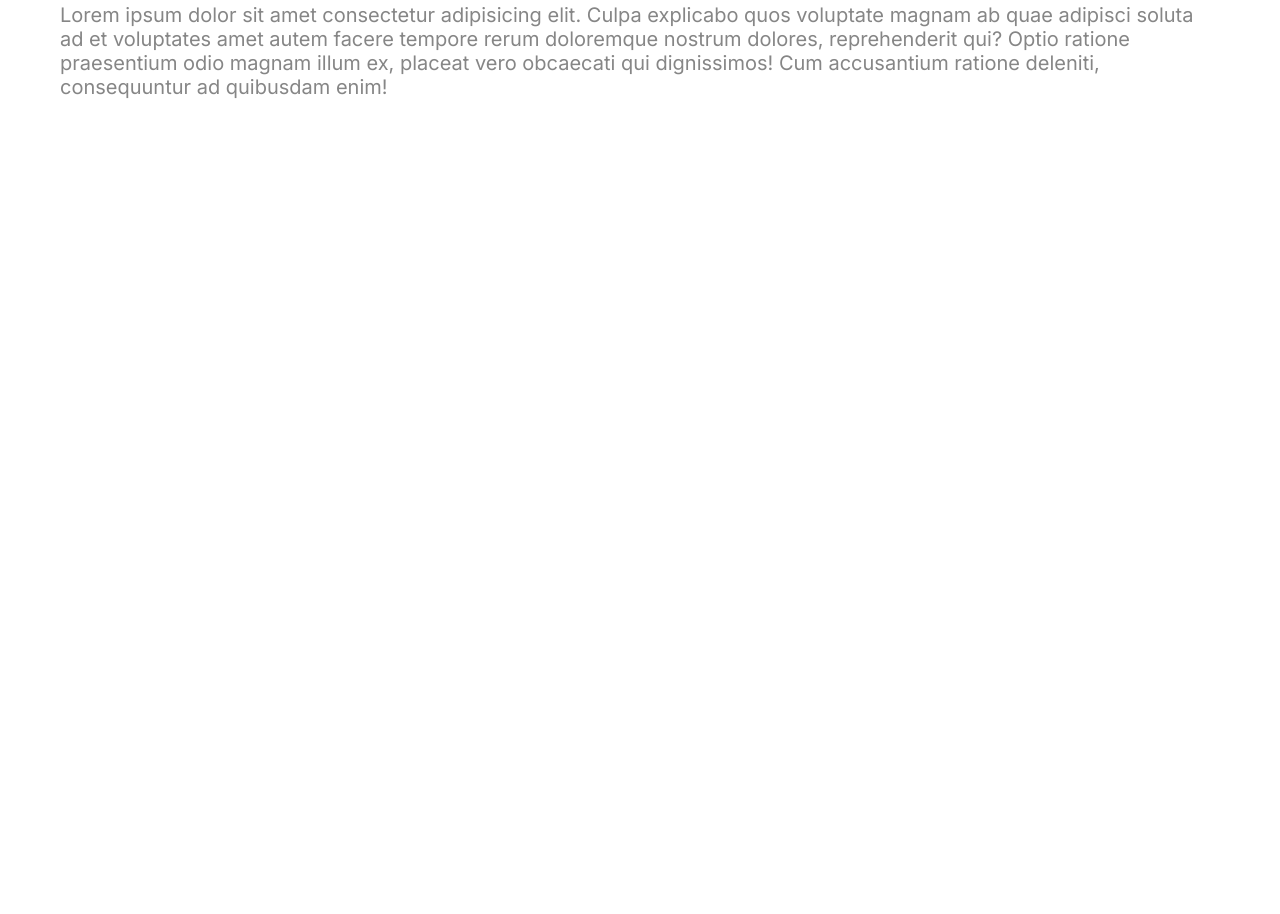
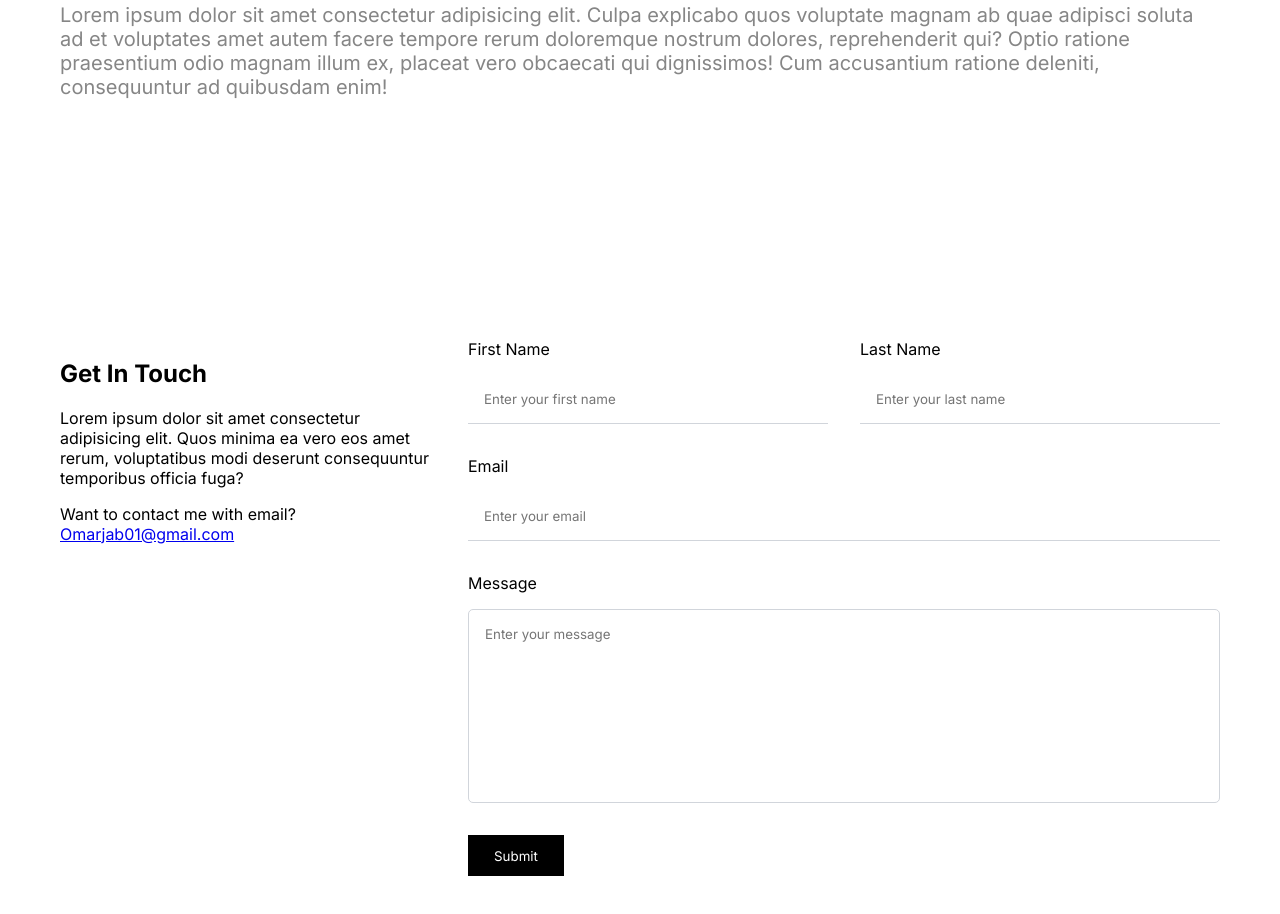
Before and after one commit to omarjab01/PortfolioBaseJS, a plain HTML site: page index.html in a window 1280 px wide. Shown: the part 2298-3212 px from the top of the page. Before the commit the page ends 2637 px from the top, so only its background shows below. Drawn offline with Linux system fonts and the light colour scheme.

Commit message:
Secondo commit

```diff
--- a/index.html
+++ b/index.html
@@ -11,6 +11,7 @@
     <link rel="stylesheet" href="styles/navbar/navbar.css">
     <link rel="stylesheet" href="styles/heroText/hero.css">
     <link rel="stylesheet" href="styles/projectCard/projectCard.css">
+    <link rel="stylesheet" href="styles/form/form.css">
 
 
 
@@ -28,6 +29,11 @@
                 <li>Blog</li>
                 <li>About</li>
             </ul>
+            <div class="hamburger">
+                <span></span>
+                <span></span>
+                <span></span>
+            </div>
         </nav>
 
         <div id="hero-section">
@@ -67,6 +73,36 @@
 
         </div>
 
+
+        <div id="form">
+            <div id="form-left">
+                <h2>Get In Touch</h2>
+                <p>Lorem ipsum dolor sit amet consectetur adipisicing elit. Quos minima ea vero eos amet rerum, voluptatibus modi deserunt consequuntur temporibus officia fuga?</p>
+                <p>Want to contact me with email? <a href="mailto:omarjab01@gmail.com">Omarjab01@gmail.com</a></p>
+            </div>
+            <form action="" id="form-right">
+                <div class="name-surname">
+                    <div class="name">
+                        <label for = "nome">First Name</label>
+                        <input type="text" placeholder="Enter your first name" name="nome">
+                    </div>
+                    <div class="cognome">
+                        <label for = "cognome">Last Name</label>
+                        <input type="text" placeholder="Enter your last name" name="cognome">
+                    </div>
+                </div>
+                <div class="email">
+                    <label for = "email">Email</label>
+                    <input type="text" placeholder="Enter your email" name="email" required>
+                </div>
+                <div class="text-area">
+                    <label for = "messaggio">Message</label>
+                    <textarea name="messaggio" id="" cols="30" rows="10" placeholder="Enter your message" required></textarea>
+                </div>
+                <button type="submit">Submit</button>
+            </form>
+        </div>
+
     </div>
 
 </body>
--- /dev/null
+++ b/styles/form/form.scss
@@ -0,0 +1,67 @@
+#form{
+    display: grid;
+    grid-template-columns: 2fr 4fr;
+    gap: 2rem;
+    margin-bottom: 5rem;
+    max-width: 100%;
+
+    @media (max-width: 688px){
+        grid-template-columns: 1fr;
+    }
+
+    .name-surname {
+        display: flex;
+        flex-direction: row;
+        justify-content: space-between;
+        gap: 2rem;
+
+        .name, .cognome{
+            display: flex;
+            flex-direction: column;
+            width: 100%;
+        }
+    }
+    .email, .text-area{
+        display: flex;
+        flex-direction: column;
+        width: 100%;
+    }
+    form{
+        display: flex;
+        flex-direction: column;
+        gap: 2rem;
+
+        $borderColor : #D1D5DB;
+
+        label{
+            margin-bottom: 1rem;
+        }
+
+        input{
+            border: none;
+            padding: 1rem;
+            border-bottom: 1px solid $borderColor;
+            outline: none;
+        }
+
+        textarea{
+            border-radius: 5px;
+            border: 1px solid $borderColor;
+            padding: 1rem;
+            resize: none;
+            outline: none;
+        }
+
+        button[type=submit]{
+            max-width: 6rem;
+            padding: .8rem 0;
+            border: none;
+            background-color: black;
+            color: white;
+            cursor: pointer;
+        }
+
+    }
+
+
+}
--- a/styles/heroText/hero.scss
+++ b/styles/heroText/hero.scss
@@ -1,5 +1,5 @@
 
-$gray-text : #868686;
+
 
 #hero-section{
 
```
Also changed, not shown: styles/form/form.css (added), 1 other file.
